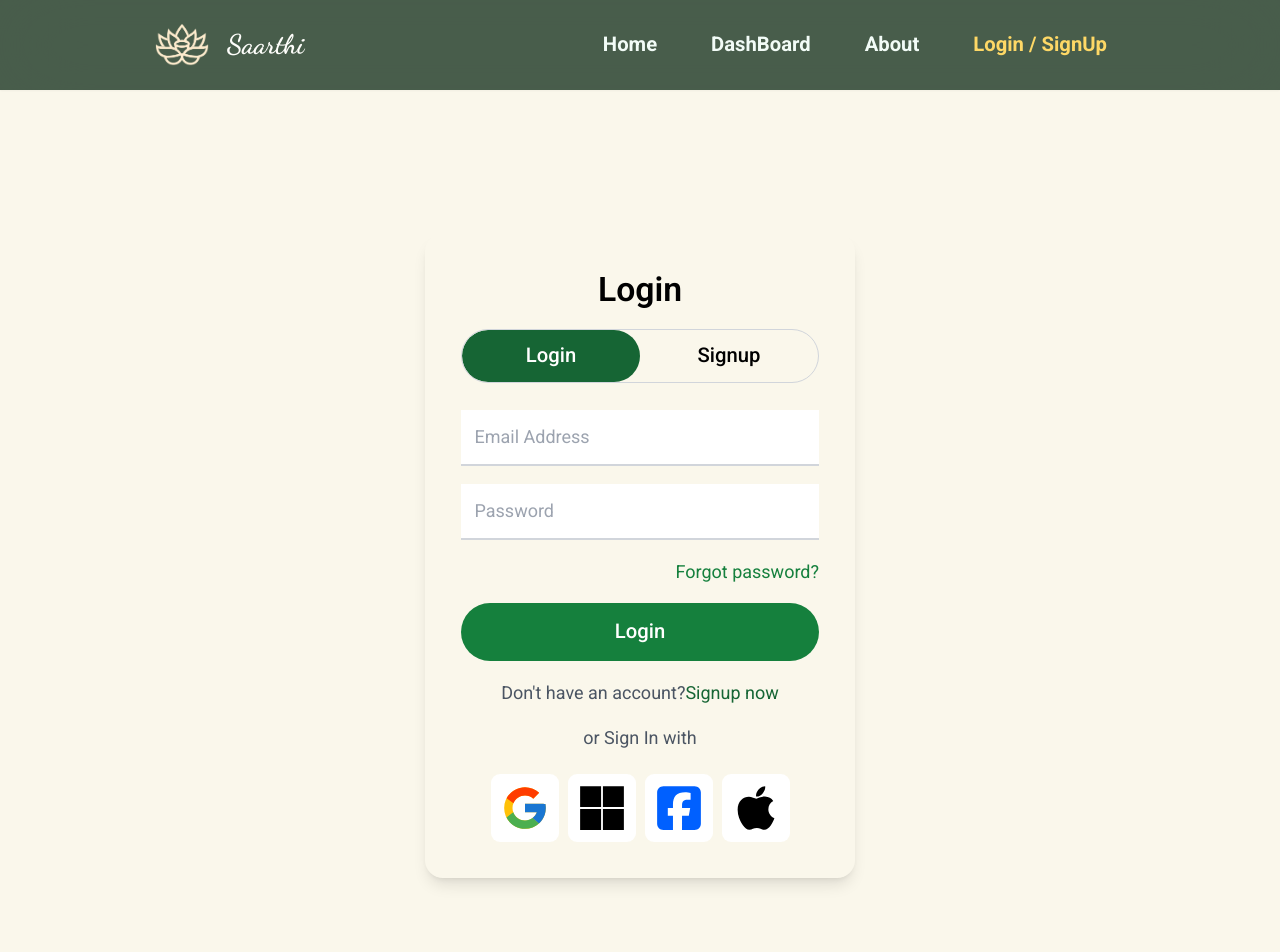
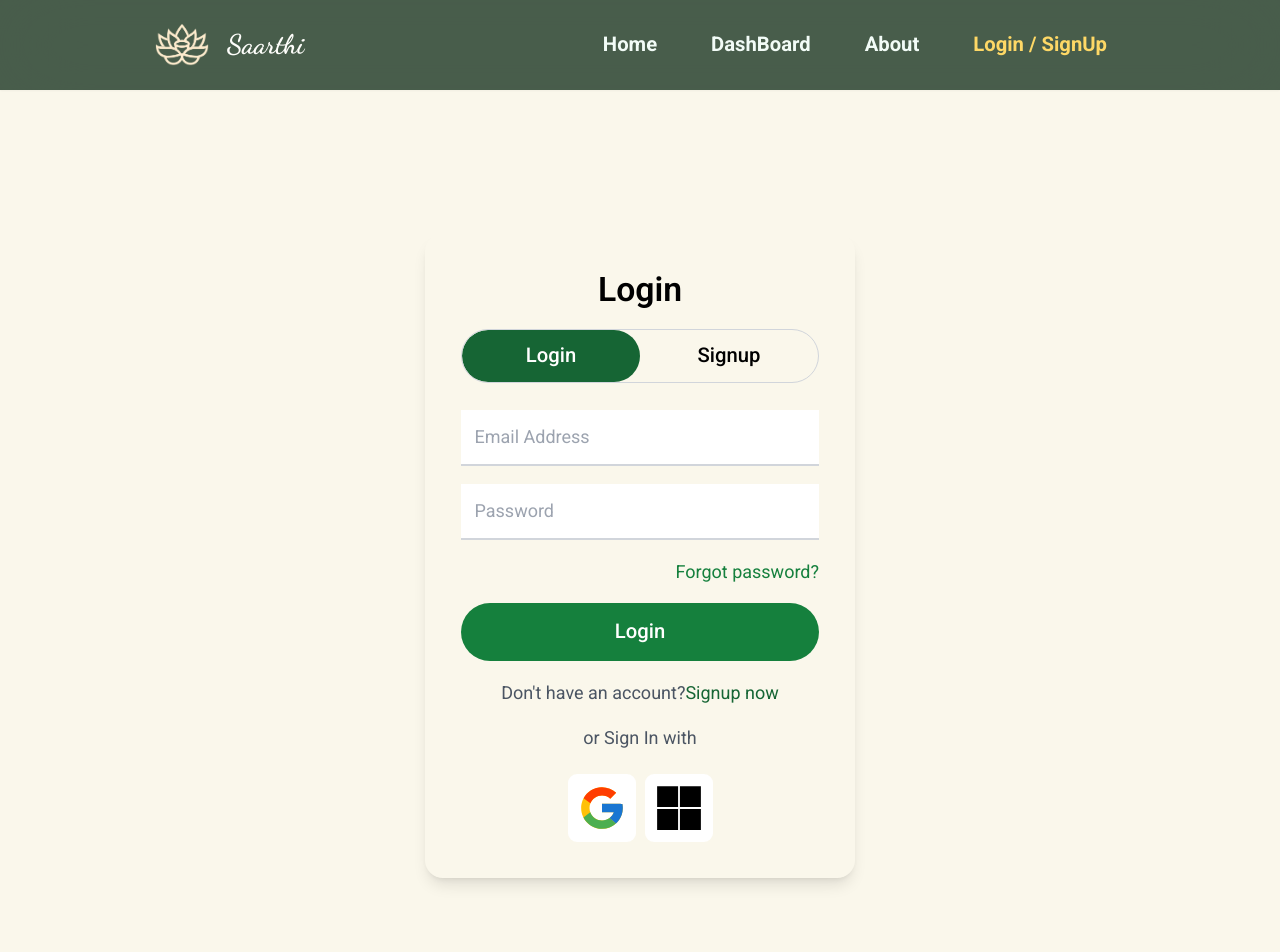
Before and after one commit to BhaveshGadling77/Simhastha_hackthon_project, a React (Vite) app in the folder frontend/: page /loginpage in a window 1280 px wide. Shown: the top 952 px of the page. Built offline with nearby package versions, Linux system fonts and the light colour scheme; a web font is replaced by a local one.

Commit message:
Successfully Added google Login with Page Redirection.

```diff
--- a/frontend/src/components/LoginPage/LoginPage.jsx
+++ b/frontend/src/components/LoginPage/LoginPage.jsx
@@ -4,7 +4,7 @@ import { FcGoogle } from "react-icons/fc";
 import { FaMicrosoft } from "react-icons/fa6";
 import { FaSquareFacebook } from "react-icons/fa6";
 import { FaApple } from "react-icons/fa6";
-import { auth, Facebookprovider, Googleprovider } from "../../config/firebase";
+import { auth, Googleprovider } from "../../config/firebase";
 import {
     createUserWithEmailAndPassword,
     signInWithPopup,
@@ -29,6 +29,7 @@ function LoginPage() {
         alert(
             `Thank You for Logging in this website ${auth?.currentUser?.displayName}`
         );
+        window.location.href = '/dashboard'
     }
     async function logOut() {
         try {
@@ -167,16 +168,6 @@ function LoginPage() {
                                 <FaMicrosoft size={"50px"} />
                             </button>
                         </div>
-                        <div className="bg-white rounded-lg">
-                            <button className="p-2">
-                                <FaSquareFacebook size={"50px"} style={style} />
-                            </button>
-                        </div>
-                        <div className="bg-white rounded-lg">
-                            <button className="p-2">
-                                <FaApple size={"50px"} />
-                            </button>
-                        </div>
                     </div>
                 </div>
             </div>
--- a/frontend/src/config/firebase.jsx
+++ b/frontend/src/config/firebase.jsx
@@ -3,7 +3,7 @@ import { initializeApp } from "firebase/app";
 import { getAnalytics } from "firebase/analytics";
 import {getAuth, GoogleAuthProvider} from 'firebase/auth'
 import { OAuthProvider } from "firebase/auth";
-import { FacebookAuthProvider } from "firebase/auth";
+
 // TODO: Add SDKs for Firebase products that you want to use
 // https://firebase.google.com/docs/web/setup#available-libraries
 
@@ -25,4 +25,3 @@ const analytics = getAnalytics(app);
 export const auth = getAuth(app)
 export const Microsoftprovider = new OAuthProvider('microsoft.com');
 export const Googleprovider = new GoogleAuthProvider()
-export const Facebookprovider = new FacebookAuthProvider();
```
